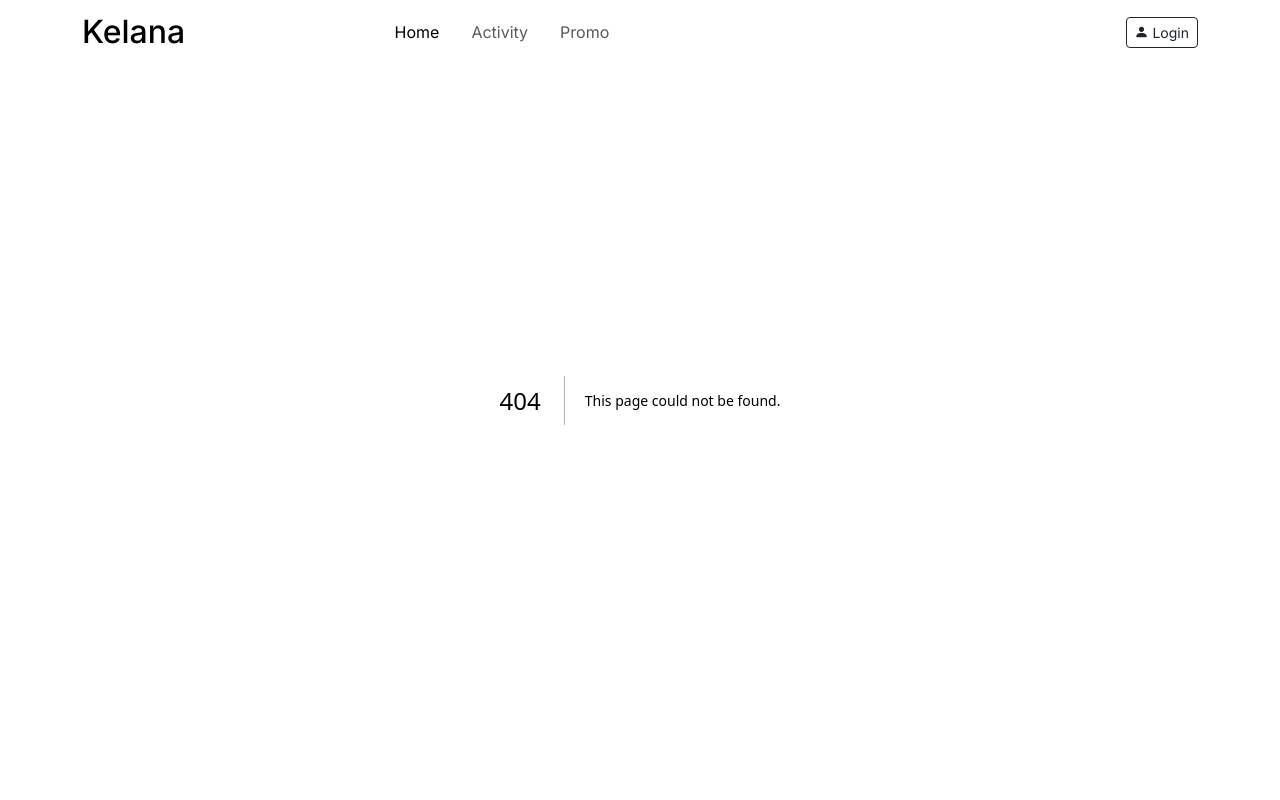
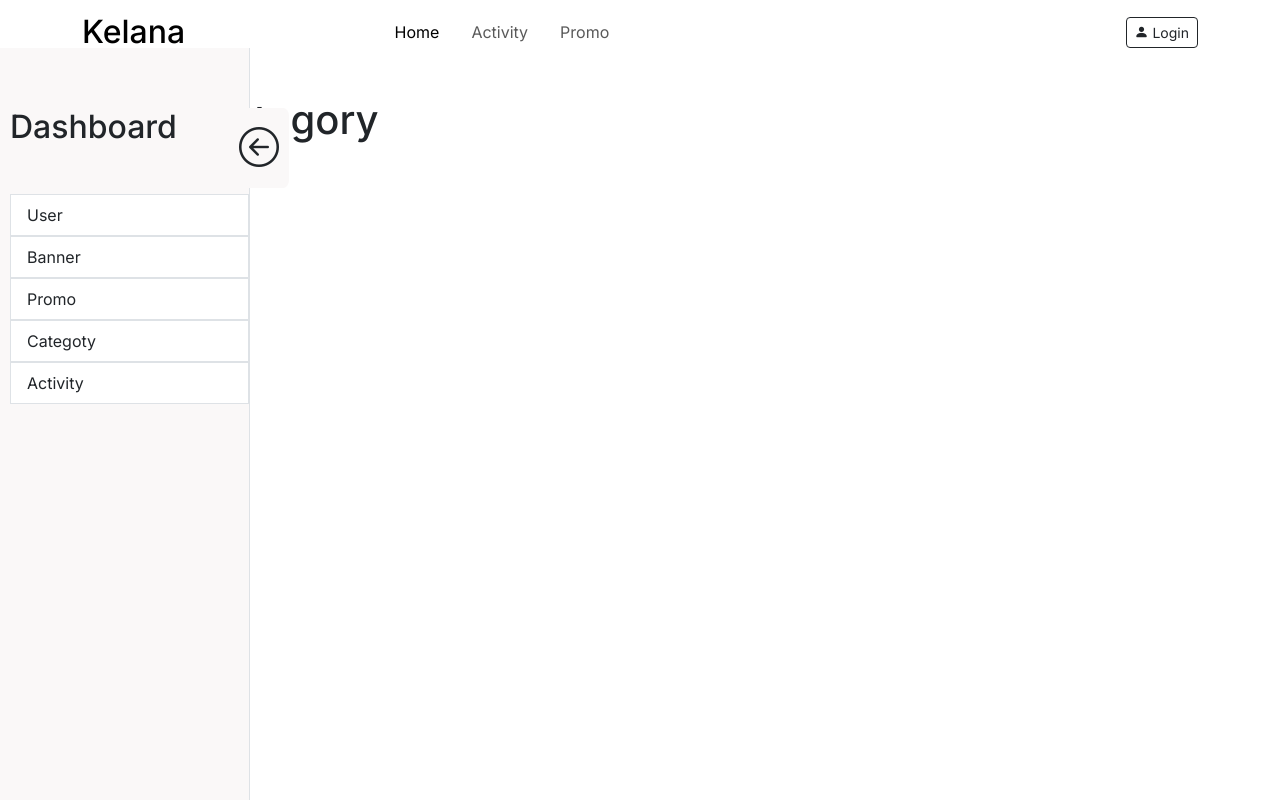
Before and after one commit to danimisme/incomplete-kelana, a Next.js app: page /dashboard/category/1 in a window 1280 px wide. Before the commit this address had no page. Built offline with nearby package versions, Linux system fonts and the light colour scheme.

Commit message:
create detail category page

```diff
--- /dev/null
+++ b/src/app/dashboard/category/[id]/page.js
@@ -0,0 +1,9 @@
+export default function DetailCategoryPage() {
+  return (
+    <div className="container-lg mt-5">
+      <div className="row py-5">
+        <h1>Detail Category</h1>
+      </div>
+    </div>
+  );
+}
```
